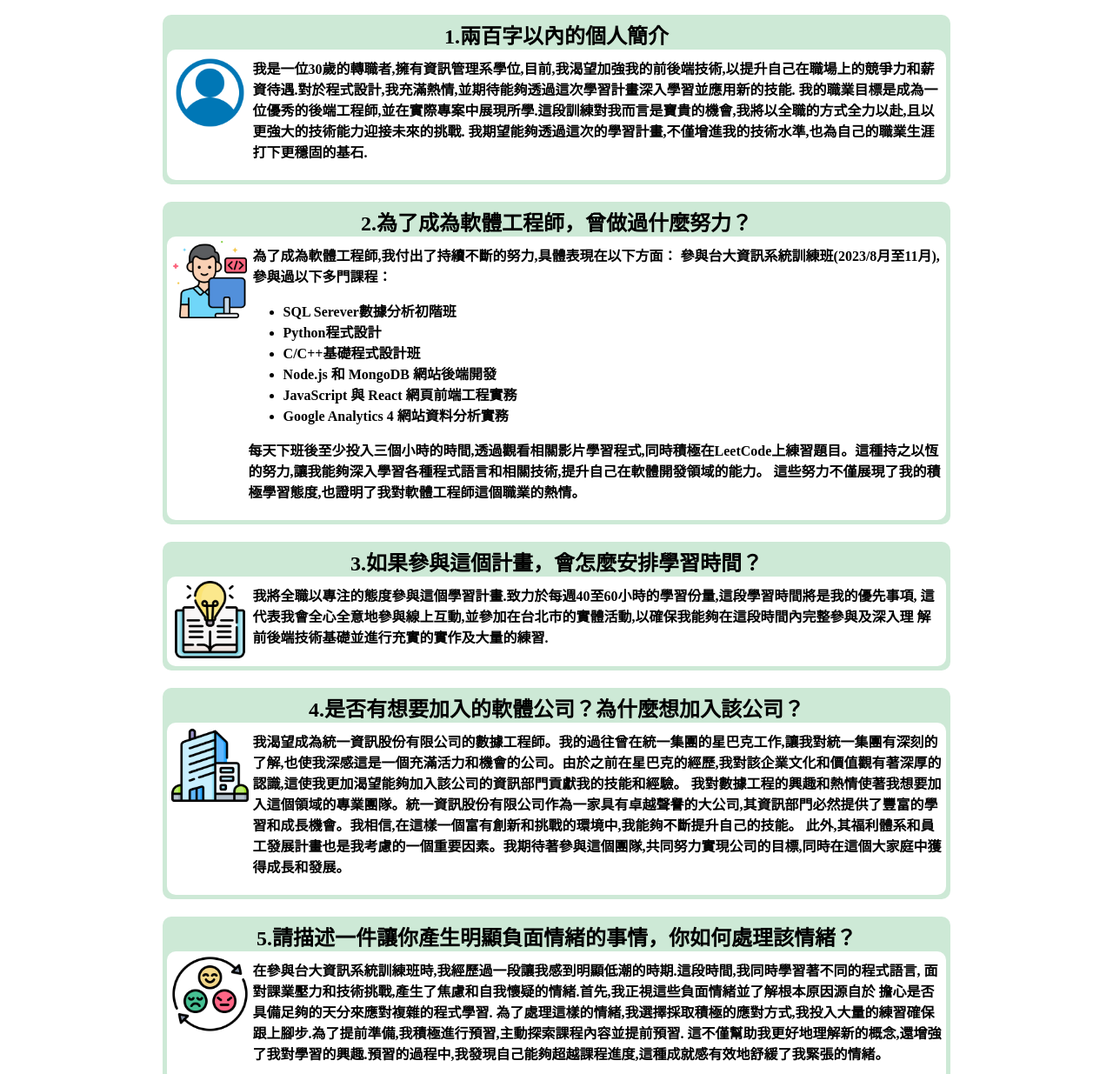
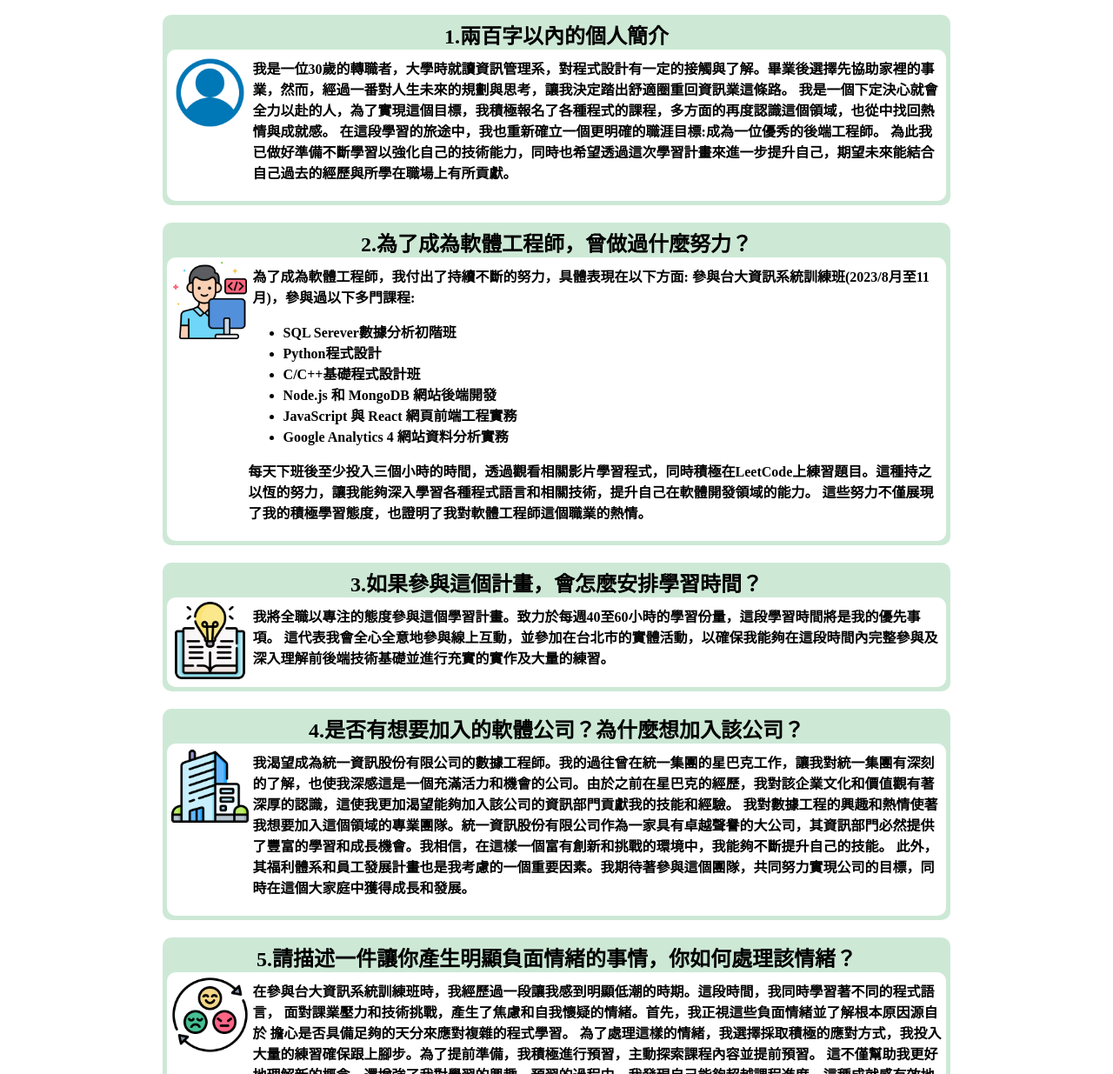
Before and after one commit to itsmeru/application, a plain HTML site: page index.html in a window 1280 px wide. Shown: the part 85-1320 px from the top of the page at 87% size. Drawn offline with Linux system fonts and the light colour scheme.

Commit message:
Update index.html

```diff
--- a/index.html
+++ b/index.html
@@ -15,9 +15,10 @@
                 <img src="Q1.png"  />
             </div>
             <div class="text">
-                <p>我是一位30歲的轉職者,擁有資訊管理系學位,目前,我渴望加強我的前後端技術,以提升自己在職場上的競爭力和薪資待遇.對於程式設計,我充滿熱情,並期待能夠透過這次學習計畫深入學習並應用新的技能.
-                    我的職業目標是成為一位優秀的後端工程師,並在實際專案中展現所學.這段訓練對我而言是寶貴的機會,我將以全職的方式全力以赴,且以更強大的技術能力迎接未來的挑戰.
-                    我期望能夠透過這次的學習計畫,不僅增進我的技術水準,也為自己的職業生涯打下更穩固的基石.
+                <p>我是一位30歲的轉職者，大學時就讀資訊管理系，對程式設計有一定的接觸與了解。畢業後選擇先協助家裡的事業，然而，經過一番對人生未來的規劃與思考，讓我決定踏出舒適圈重回資訊業這條路。
+                    我是一個下定決心就會全力以赴的人，為了實現這個目標，我積極報名了各種程式的課程，多方面的再度認識這個領域，也從中找回熱情與成就感。
+                    在這段學習的旅途中，我也重新確立一個更明確的職涯目標:成為一位優秀的後端工程師。
+                    為此我已做好準備不斷學習以強化自己的技術能力，同時也希望透過這次學習計畫來進一步提升自己，期望未來能結合自己過去的經歷與所學在職場上有所貢獻。
                 </p>
             </div>
         </div>
@@ -29,8 +30,8 @@
                 <img src="Q2.png"  />
             </div>
             <div class="text">
-                <p>為了成為軟體工程師,我付出了持續不斷的努力,具體表現在以下方面：
-                    參與台大資訊系統訓練班(2023/8月至11月),參與過以下多門課程：
+                <p>為了成為軟體工程師，我付出了持續不斷的努力，具體表現在以下方面:
+                    參與台大資訊系統訓練班(2023/8月至11月)，參與過以下多門課程:
                     <ul>
                         <li>SQL Serever數據分析初階班</li>
                         <li>Python程式設計</li>
@@ -39,8 +40,8 @@
                         <li>JavaScript 與 React 網頁前端工程實務</li>
                         <li>Google Analytics 4 網站資料分析實務</li>
                     </ul>
-                    每天下班後至少投入三個小時的時間,透過觀看相關影片學習程式,同時積極在LeetCode上練習題目。這種持之以恆的努力,讓我能夠深入學習各種程式語言和相關技術,提升自己在軟體開發領域的能力。
-                    這些努力不僅展現了我的積極學習態度,也證明了我對軟體工程師這個職業的熱情。
+                    每天下班後至少投入三個小時的時間，透過觀看相關影片學習程式，同時積極在LeetCode上練習題目。這種持之以恆的努力，讓我能夠深入學習各種程式語言和相關技術，提升自己在軟體開發領域的能力。
+                    這些努力不僅展現了我的積極學習態度，也證明了我對軟體工程師這個職業的熱情。
                 </p>
         </div>
         </div>
@@ -51,9 +52,8 @@
                 <img src="Q3.png"  />
             </div>
             <div class="text">
-                <p>我將全職以專注的態度參與這個學習計畫.致力於每週40至60小時的學習份量,這段學習時間將是我的優先事項,
-                    這代表我會全心全意地參與線上互動,並參加在台北市的實體活動,以確保我能夠在這段時間內完整參與及深入理
-                    解前後端技術基礎並進行充實的實作及大量的練習.
+                <p>我將全職以專注的態度參與這個學習計畫。致力於每週40至60小時的學習份量，這段學習時間將是我的優先事項。
+                    這代表我會全心全意地參與線上互動，並參加在台北市的實體活動，以確保我能夠在這段時間內完整參與及深入理解前後端技術基礎並進行充實的實作及大量的練習。
                 </p>
 
             </div>
@@ -65,9 +65,9 @@
                 <img src="Q4.png" />
             </div>
             <div class="text">
-                <p>我渴望成為統一資訊股份有限公司的數據工程師。我的過往曾在統一集團的星巴克工作,讓我對統一集團有深刻的了解,也使我深感這是一個充滿活力和機會的公司。由於之前在星巴克的經歷,我對該企業文化和價值觀有著深厚的認識,這使我更加渴望能夠加入該公司的資訊部門貢獻我的技能和經驗。
-                    我對數據工程的興趣和熱情使著我想要加入這個領域的專業團隊。統一資訊股份有限公司作為一家具有卓越聲譽的大公司,其資訊部門必然提供了豐富的學習和成長機會。我相信,在這樣一個富有創新和挑戰的環境中,我能夠不斷提升自己的技能。
-                    此外,其福利體系和員工發展計畫也是我考慮的一個重要因素。我期待著參與這個團隊,共同努力實現公司的目標,同時在這個大家庭中獲得成長和發展。
+                <p>我渴望成為統一資訊股份有限公司的數據工程師。我的過往曾在統一集團的星巴克工作，讓我對統一集團有深刻的了解，也使我深感這是一個充滿活力和機會的公司。由於之前在星巴克的經歷，我對該企業文化和價值觀有著深厚的認識，這使我更加渴望能夠加入該公司的資訊部門貢獻我的技能和經驗。
+                    我對數據工程的興趣和熱情使著我想要加入這個領域的專業團隊。統一資訊股份有限公司作為一家具有卓越聲譽的大公司，其資訊部門必然提供了豐富的學習和成長機會。我相信，在這樣一個富有創新和挑戰的環境中，我能夠不斷提升自己的技能。
+                    此外，其福利體系和員工發展計畫也是我考慮的一個重要因素。我期待著參與這個團隊，共同努力實現公司的目標，同時在這個大家庭中獲得成長和發展。
                 </p>
 
             </div>
@@ -79,11 +79,11 @@
                 <img src="Q5.png"/>
             </div>
             <div class="text">
-                <p>在參與台大資訊系統訓練班時,我經歷過一段讓我感到明顯低潮的時期.這段時間,我同時學習著不同的程式語言,
-                    面對課業壓力和技術挑戰,產生了焦慮和自我懷疑的情緒.首先,我正視這些負面情緒並了解根本原因源自於
-                    擔心是否具備足夠的天分來應對複雜的程式學習.
-                    為了處理這樣的情緒,我選擇採取積極的應對方式,我投入大量的練習確保跟上腳步.為了提前準備,我積極進行預習,主動探索課程內容並提前預習.
-                    這不僅幫助我更好地理解新的概念,還增強了我對學習的興趣.預習的過程中,我發現自己能夠超越課程進度,這種成就感有效地舒緩了我緊張的情緒。
+                <p>在參與台大資訊系統訓練班時，我經歷過一段讓我感到明顯低潮的時期。這段時間，我同時學習著不同的程式語言，
+                    面對課業壓力和技術挑戰，產生了焦慮和自我懷疑的情緒。首先，我正視這些負面情緒並了解根本原因源自於
+                    擔心是否具備足夠的天分來應對複雜的程式學習。
+                    為了處理這樣的情緒，我選擇採取積極的應對方式，我投入大量的練習確保跟上腳步。為了提前準備，我積極進行預習，主動探索課程內容並提前預習。
+                    這不僅幫助我更好地理解新的概念，還增強了我對學習的興趣。預習的過程中，我發現自己能夠超越課程進度，這種成就感有效地舒緩了我緊張的情緒。
                 </p>
             </div>
         </div>
@@ -94,9 +94,9 @@
                 <img src="Q6.png"/>
             </div>
             <div class="text">
-                <p>在開發這份申請網頁的過程中,我面臨了切版和RWD的挑戰,這是一個讓我技術上更進一步的寶貴經驗。
-                    一開始,我發現在不同的裝置上呈現網頁的一致性是一個困難的問題。然而,透過重複觀看彭彭在YouTube的教學以及網路教學文章,我找到了有效的解決方案。
-                    這次的經驗讓我更了解切板和RWD的原理,這不僅增加了我的實作經驗,也為我未來參與更複雜專案打下了基礎。在克服這個挑戰的過程中,我培養了解決問題的能力。
+                <p>在開發這份申請網頁的過程中，我面臨了切版和RWD的挑戰，這是一個讓我技術上更進一步的寶貴經驗。
+                    一開始，我發現在不同的裝置上呈現網頁的一致性是一個困難的問題。然而，透過重複觀看彭彭在YouTube的教學以及網路教學文章，我找到了有效的解決方案。
+                    這次的經驗讓我更了解切板和RWD的原理，這不僅增加了我的實作經驗，也為我未來參與更複雜專案打下了基礎。在克服這個挑戰的過程中，我培養了解決問題的能力。
                 </p>
             </div>
         </div>
@@ -107,9 +107,9 @@
                 <img src="Q7.png" />
             </div>
             <div class="text">
-                <p>對於WEHELP學習計畫,我衷心感謝創辦人提供這樣寶貴的學習機會。這個計畫提供了一個全新的學習平台,讓人們能夠深入學習前後端並應用新的技能。
-                    我期待能夠加入WEHELP的學習計畫,不僅提升我的技術水平,並在未來的職業生涯中可以展現更優秀的表現。
-                    這不僅是一次學習,更是一次寶貴的機會!我將全力以赴,積極參與,與同學們共同學習、共同進步。謝謝WEHELP，我迫不及待地想要開始這段充實而有趣的學習旅程。
+                <p>對於WEHELP學習計畫，我衷心感謝創辦人提供這樣寶貴的學習機會。這個計畫提供了一個全新的學習平台，讓人們能夠深入學習前後端並應用新的技能。
+                    我期待能夠加入WEHELP的學習計畫，不僅提升我的技術水平，並在未來的職業生涯中可以展現更優秀的表現。
+                    這不僅是一次學習，更是一次寶貴的機會!我將全力以赴，積極參與，與同學們共同學習、共同進步。謝謝WEHELP，我迫不及待地想要開始這段充實而有趣的學習旅程。
                 </p>
 
             </div>
```
